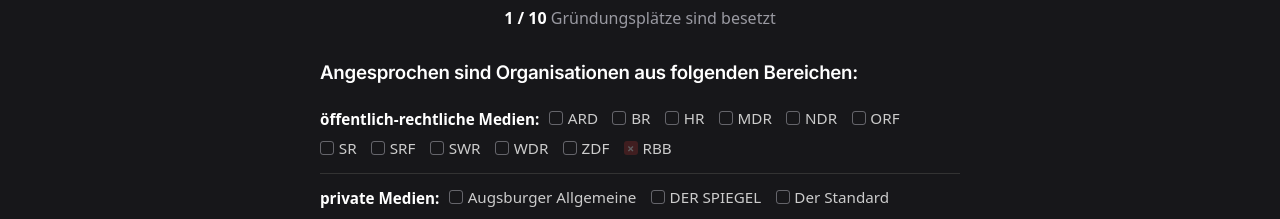
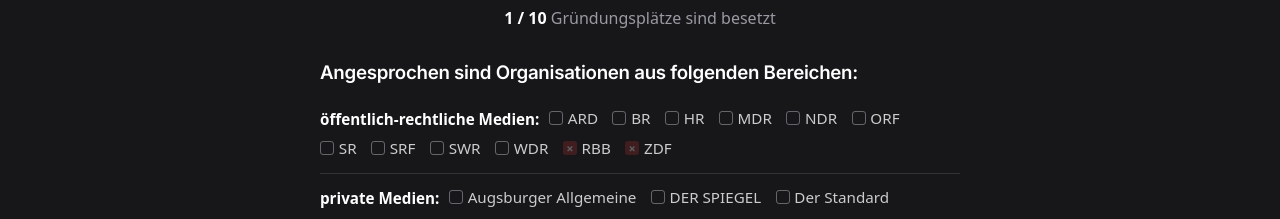
Before and after one commit to versatiles-org/consortium, a SvelteKit app: page /de in a window 1280 px wide. Shown: the part 1380-1599 px from the top of the page. Built offline with nearby package versions, Linux system fonts and the light colour scheme.

Commit message:
fix: update ZDF status history to include declined date

```diff
--- a/src/status.ts
+++ b/src/status.ts
@@ -47,7 +47,13 @@
 				{ name: 'SR', history: [{ status: 'contacted', date: '2026-07-20' }] },
 				{ name: 'SWR', history: [{ status: 'contacted', date: '2026-07-20' }] },
 				{ name: 'WDR', history: [{ status: 'contacted', date: '2026-07-20' }] },
-				{ name: 'ZDF', history: [{ status: 'contacted', date: '2026-07-20' }] },
+				{
+					name: 'ZDF',
+					history: [
+						{ status: 'contacted', date: '2026-07-20' },
+						{ status: 'declined', date: '2026-08-12' },
+					],
+				},
 				{ name: 'ORF', history: [{ status: 'contacted', date: '2026-07-20' }] },
 				{ name: 'SRF', history: [{ status: 'contacted', date: '2026-07-20' }] },
 			],
```
